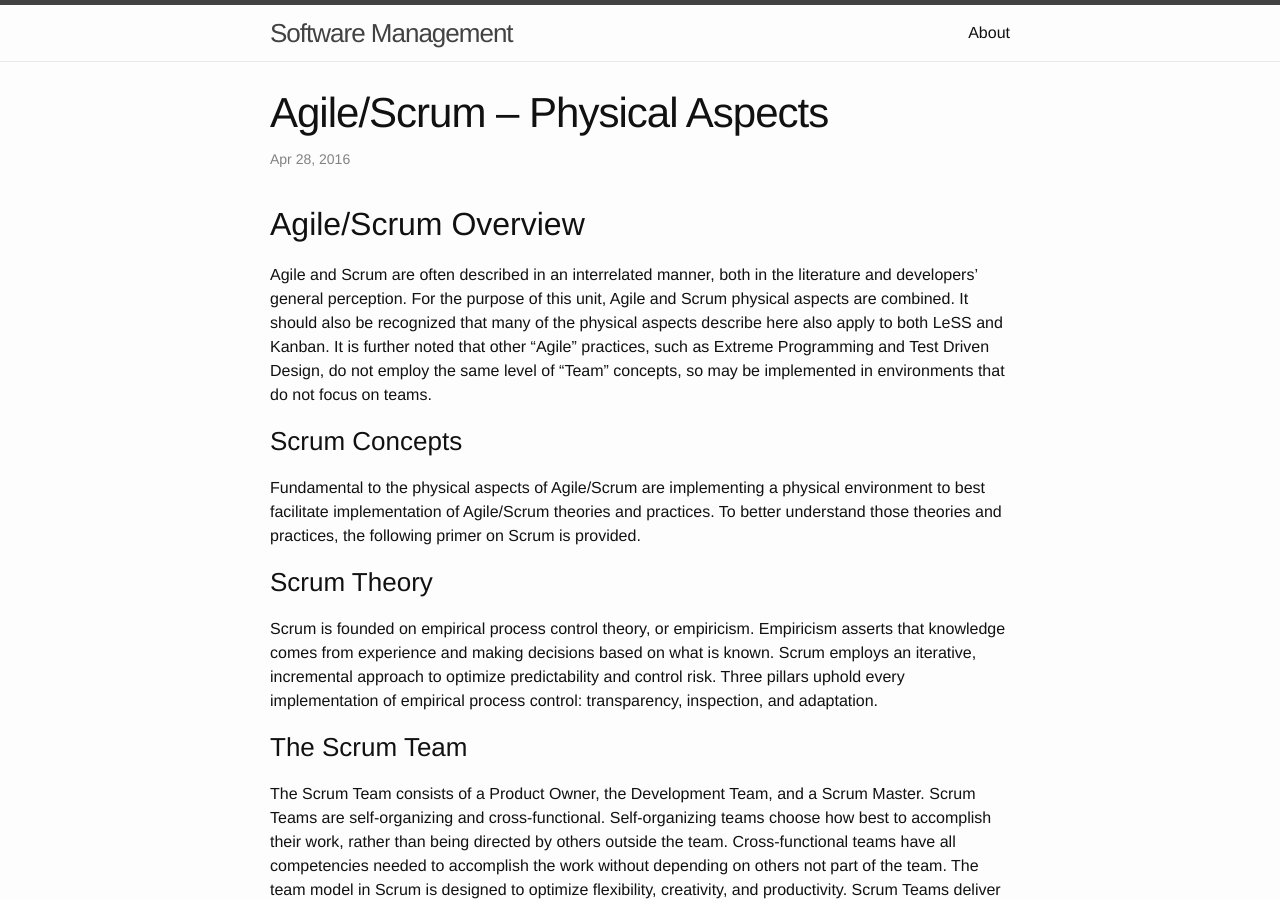
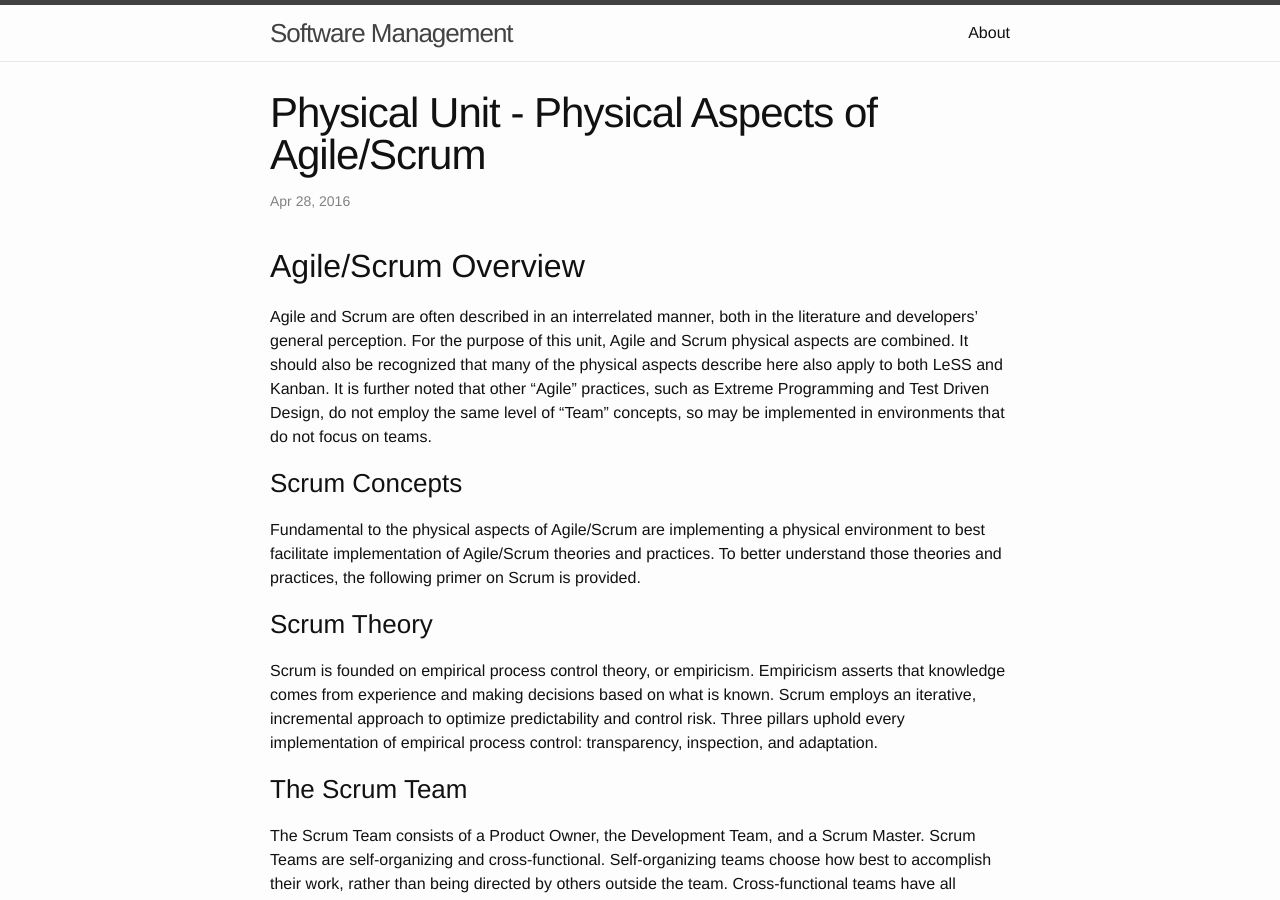
Before and after one commit to css566/css566.github.io, a Jekyll site: the page built from _posts/2016-04-28-agile_physical.md, in a window 1280 px wide and 900 px high. Built offline with Jekyll 4.4.1, drawn with Linux system fonts in a browser that asks for light colours; comment, search, counter and statistics services are not loaded.

Commit message:
changed title to match similar content

```diff
--- a/_posts/2016-04-28-agile_physical.md
+++ b/_posts/2016-04-28-agile_physical.md
@@ -1,6 +1,6 @@
 ---
 layout: post
-title: Agile/Scrum – Physical Aspects
+title: Physical Unit -  Physical Aspects of Agile/Scrum
 ---
 
 ## Agile/Scrum Overview
```
